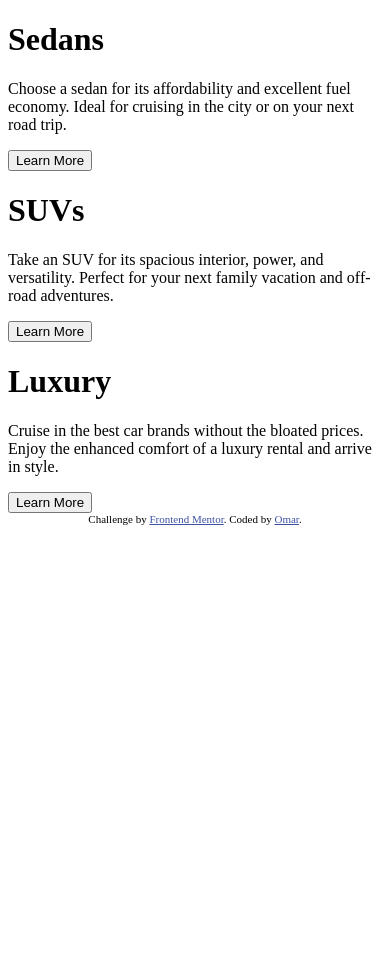
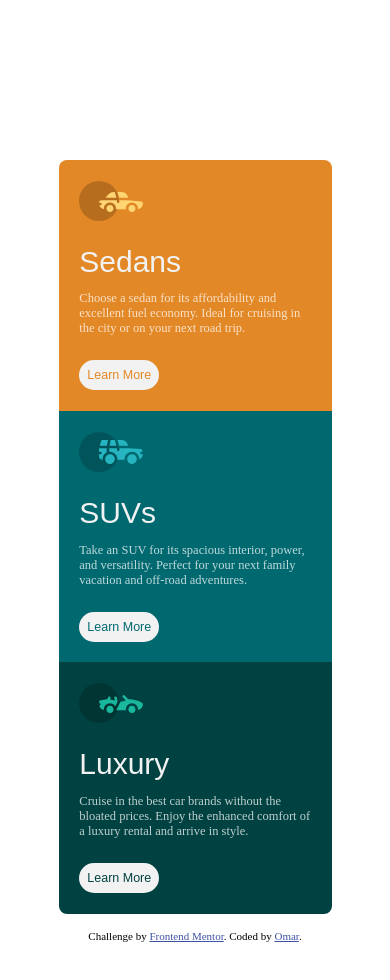
Before and after one commit to omoforever/3-column-preview-card, a plain HTML site: page index.html in a window 390 px wide. Before the commit the page ends 844 px from the top, so only its background shows below. Drawn offline with Linux system fonts and the light colour scheme; a web font is replaced by a local one.

Commit message:
added styling and responsiveness

```diff
--- a/index.html
+++ b/index.html
@@ -5,7 +5,11 @@
   <meta charset="UTF-8">
   <meta name="viewport" content="width=device-width, initial-scale=1.0">
   <!-- displays site properly based on user's device -->
-
+  <link rel="preconnect" href="https://fonts.googleapis.com">
+  <link rel="preconnect" href="https://fonts.gstatic.com" crossorigin>
+  <link
+    href="https://fonts.googleapis.com/css2?family=Big+Shoulders:opsz,wght@10..72,100..900&family=Lexend+Deca:wght@100..900&display=swap"
+    rel="stylesheet">
   <link rel="icon" type="image/png" sizes="32x32" href="./images/favicon-32x32.png">
   <link rel="stylesheet" href="/styles/stylesheet.css">
 
@@ -15,8 +19,9 @@
 <body>
 
   <main class="container">
-    <div class="card">
+    <div id="card-1" class="card">
       <!--TODO: Add Icon Here-->
+      <img src="/images/icon-sedans.svg" alt="sedan icon">
       <!--Title-->
       <h1>Sedans</h1>
       <p>Choose a sedan for its affordability and excellent fuel economy. Ideal for cruising in the city
@@ -24,8 +29,9 @@
       <button>Learn More</button>
     </div>
 
-    <div class="card">
+    <div id="card-2" class="card">
       <!--TODO: Add Icon Here-->
+      <img src="/images/icon-suvs.svg" alt="suv icon">
       <!--Title-->
       <h1>SUVs</h1>
       <p> Take an SUV for its spacious interior, power, and versatility. Perfect for your next family vacation
@@ -33,8 +39,9 @@
       <button>Learn More</button>
     </div>
 
-    <div class="card">
+    <div id="card-3" class="card">
       <!--TODO: Add Icon Here-->
+      <img src="/images/icon-luxury.svg" alt="suv icon">
       <!--Title-->
       <h1>Luxury</h1>
       <p> Cruise in the best car brands without the bloated prices. Enjoy the enhanced comfort of a luxury
@@ -43,9 +50,6 @@
     </div>
   </main>
 
-
-
-
   <div class="attribution">
     Challenge by <a href="https://www.frontendmentor.io?ref=challenge" target="_blank">Frontend Mentor</a>.
     Coded by <a href="https://github.com/omoforever" target="_blank">Omar</a>.
--- a/styles/stylesheet.css
+++ b/styles/stylesheet.css
@@ -1,6 +1,117 @@
+:root {
+    --orange: hsl(31, 77%, 52%);
+    --dark-cyan: hsl(184, 100%, 22%);
+    --very-dark-cyan: hsl(179, 100%, 13%);
+    --transparent-white: hsla(0, 0%, 100%, 0.75);
+    --very-light-gray: hsl(0, 0%, 95%);
+}
+
 *,
 html {
     box-sizing: border-box;
+}
+
+body {
+    font-size: 15px;
+    max-width: 600px;
+    margin: 10rem auto;
+
+}
+
+button {
+    all: unset;
+    background-color: var(--very-light-gray);
+    padding: 0.5rem;
+    display: flex;
+    justify-content: center;
+    border-radius: 1rem;
+    font-size: smaller;
+    font-family: 'Lexenda Deca', sans-serif;
+    font-weight: 500;
+    cursor: pointer;
+}
+
+#card-1 {
+    background-color: var(--orange);
+}
+
+#card-1>button {
+    color: var(--orange);
+}
+
+
+#card-2 {
+    background-color: var(--dark-cyan);
+}
+
+#card-2>button {
+    color: var(--dark-cyan);
+}
+
+#card-3 {
+    background-color: var(--very-dark-cyan);
+}
+
+#card-3>button {
+    color: var(--very-dark-cyan);
+}
+
+h1 {
+    color: var(--very-light-gray);
+    font-family: 'Big Shoulders', sans-serif;
+    font-weight: 300;
+    margin-bottom: 0;
+}
+
+p {
+    color: var(--transparent-white);
+    font-size: smaller;
+    margin-bottom: 1.5rem;
+}
+
+.card {
+    padding: 1.3rem;
+    flex: 1 1 200px;
+    /* grow, shrink, basis */
+    max-width: 300px;
+    /* Increase max-width if you want to keep it */
+
+}
+
+.card:nth-of-type(1) {
+    border-top-left-radius: 0.5rem;
+    border-bottom-left-radius: 0.5rem;
+}
+
+.card:nth-of-type(3) {
+    border-top-right-radius: 0.5rem;
+    border-bottom-right-radius: 0.5rem;
+}
+
+
+
+.container {
+    display: flex;
+    flex-direction: row;
+    justify-content: center;
+    margin-bottom: 1rem;
+    flex-wrap: wrap;
+}
+
+
+.lexend-deca-regular {
+    font-family: "Lexend Deca", sans-serif;
+    font-optical-sizing: auto;
+    font-weight: 400;
+    font-style: normal;
+}
+
+
+.big-shoulders-bold {
+    font-family: "Big Shoulders", sans-serif;
+    font-optical-sizing: auto;
+    font-weight: 700;
+    font-style: normal;
 }
 
 .attribution {
@@ -11,3 +122,24 @@ html {
 .attribution a {
     color: hsl(228, 45%, 44%);
 }
+
+@media (max-width: 630px) {
+    .card {
+        flex: 1 1 100%;
+        /* 70% width on small screens */
+        max-width: 70%;
+        gap: 0;
+    }
+
+    .card:nth-of-type(1) {
+        border-top-left-radius: 0.5rem;
+        border-top-right-radius: 0.5rem;
+        border-bottom-left-radius: 0rem;
+    }
+
+    .card:nth-of-type(3) {
+        border-top-right-radius: 0rem;
+        border-bottom-left-radius: 0.5rem;
+    }
+
+}
```
